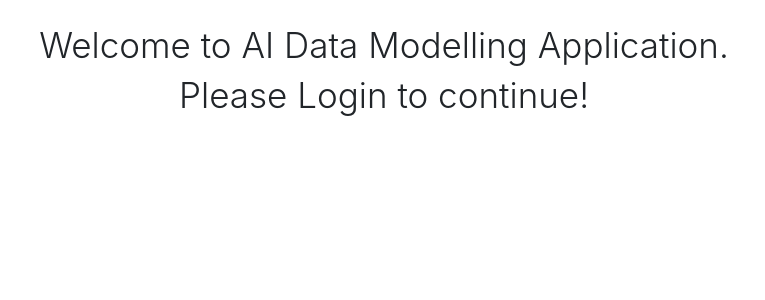
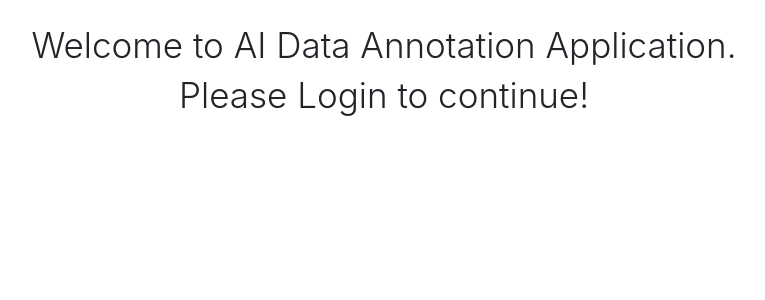
Before and after one commit to stevenandry/innotate, a Python web app: template templates/index.html in a window 1280 px wide. Shown: the part 56-356 px from the top of the page, without its empty margins (256-1021 px from the left). Run offline with Jinja, Linux system fonts and the light colour scheme; the template is opened without the code that fills it, so the values that code supplies are empty; some libraries are stand-ins or nearby versions.

Commit message:
changed home title

```diff
--- a/templates/index.html
+++ b/templates/index.html
@@ -17,7 +17,7 @@
     <div class="text-center mt-3">
       {% if not current_user.is_authenticated %}
       <h3 class="display-4" style="font-size: 35px;">
-        Welcome to AI Data Modelling Application.
+        Welcome to AI Data Annotation Application.
       </h3>
 
       <h3 class="display-4" style="font-size: 35px;">
```
